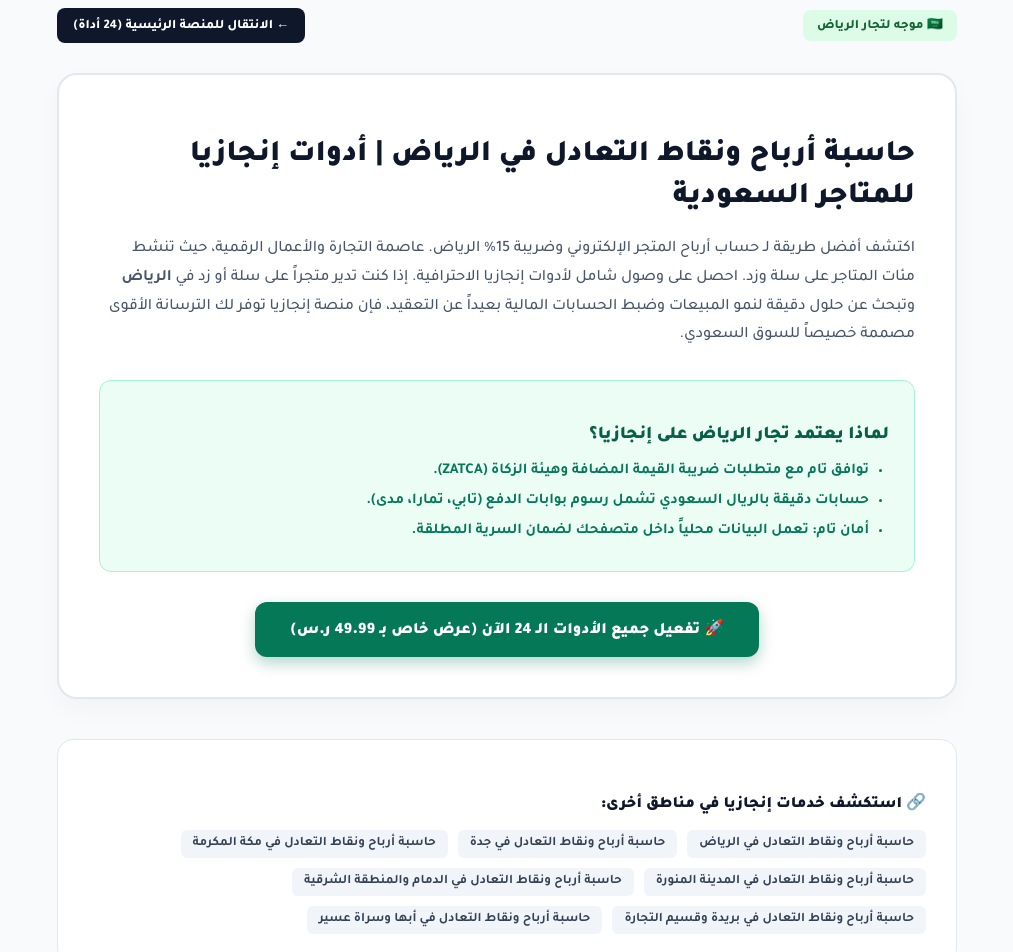
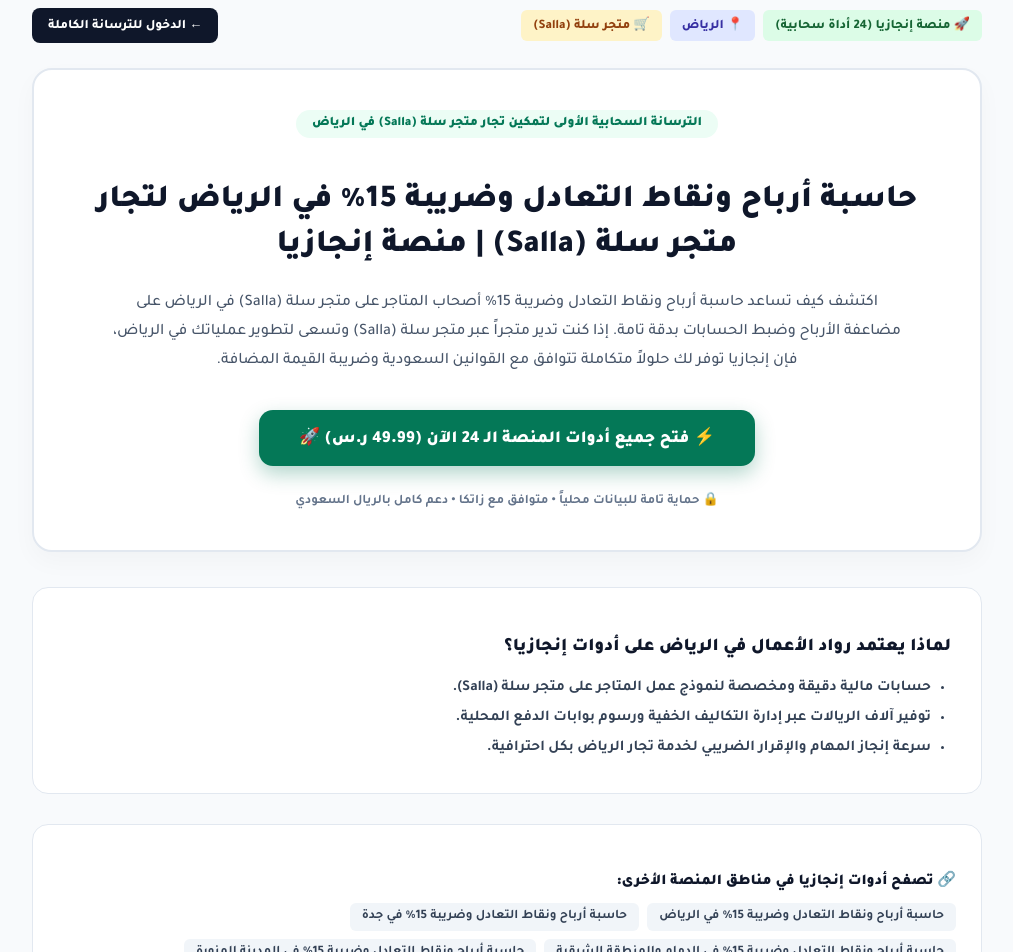
Before and after one commit to engaziasa-lang/engazia-app, a Next.js app: page /landing/1 in a window 1280 px wide. Shown: the part 40-992 px from the top of the page, without its empty margins (133-1146 px from the left). Built offline with nearby package versions, Linux system fonts and the light colour scheme.

Commit message:
Update page.tsx

```diff
--- a/app/landing/[slug]/page.tsx
+++ b/app/landing/[slug]/page.tsx
@@ -4,85 +4,112 @@ import React from 'react';
 import Link from 'next/link';
 import { useParams } from 'next/navigation';
 
-// قاعدة بيانات المتغيرات الذكية (تولد آلاف التداخلات الفريدة بدون تكرار)
-const cities = [
-  { name: 'الرياض', slug: 'riyadh', desc: 'عاصمة التجارة والأعمال الرقمية، حيث تنشط مئات المتاجر على سلة وزد.' },
-  { name: 'جدة', slug: 'jeddah', desc: 'بوابة التجارة واللوجستيات الكبرى، ومقر لكبرى مشاريع الدروبشيبينغ والاستيراد.' },
-  { name: 'مكة المكرمة', slug: 'makkah', desc: 'سوق واعد للمتاجر الموسمية وخدمات ضيوف الرحمن والتجارة الإلكترونية.' },
-  { name: 'المدينة المنورة', slug: 'madinah', desc: 'موطن رواد الأعمال الطموحين ومشاريع تمور راكان والخدمات الرقمية المتطورة.' },
-  { name: 'الدمام والمنطقة الشرقية', slug: 'dammam', desc: 'مركز الصناعات اللوجستية والتجارة الخليجية المجاورة.' },
-  { name: 'بريدة وقسيم التجارة', slug: 'qassim', desc: 'عاصمة التوزيع الزراعي والتجاري الرقمي وس سلاسل الإمداد.' },
-  { name: 'أبها وسراة عسير', slug: 'abha', desc: 'محبوبة السياحة والمتاجر المحلية المتنامية في قطاع التجزئة.' }
+// قاعدة بيانات أدوات منصة إنجازيا الـ 24 الرئيسية للاستهداف
+const platformTools = [
+  { id: 'profit-calculator', name: 'حاسبة أرباح ونقاط التعادل وضريبة 15%', category: 'الإدارة المالية' },
+  { id: 'whatsapp-crm', name: 'إدارة عملاء واتساب والسلال المتروكة', category: 'زيادة المبيعات' },
+  { id: 'vat-system', name: 'مجهز بيانات الإقرار الضريبي لزاتكا', category: 'الزكاة والضريبة' },
+  { id: 'fees-analyzer', name: 'حاسبة رسوم بوابات الدفع (تابي، تمارا، مدى)', category: 'التكاليف الخفية' },
+  { id: 'competitor-jasmal', name: 'جاسمال لاستخراج بيانات المنافسين وإكسل', category: 'ذكاء الأعمال' }
 ];
 
-const toolsList = [
-  { id: 'profit', name: 'حاسبة أرباح ونقاط التعادل', keyword: 'حساب أرباح المتجر الإلكتروني وضريبة 15%' },
-  { id: 'fees', name: 'حاسبة رسوم بوابات الدفع تابي وتمارا', keyword: 'حساب نسب بوابات الدفع وتقليل التكاليف' },
-  { id: 'whatsapp', name: 'إدارة عملاء واتساب السلال المتروكة', keyword: 'استعادة السلال المتروكة عبر واتساب تلقائياً' },
-  { id: 'vat', name: 'مجهز بيانات الإقرار الضريبي زاتكا', keyword: 'إعداد ملفات ضريبة القيمة المضافة لزاتكا بسهولة' },
-  { id: 'jasmal', name: 'جاسمال لاستخراج بيانات المنافسين', keyword: 'سحب أسعار ومنتجات المنافسين في السوق السعودي' }
+const citiesList = [
+  { id: 'riyadh', name: 'الرياض' },
+  { id: 'jeddah', name: 'جدة' },
+  { id: 'dammam', name: 'الدمام والمنطقة الشرقية' },
+  { id: 'madinah', name: 'المدينة المنورة' },
+  { id: 'makkah', name: 'مكة المكرمة' },
+  { id: 'hafar-albatin', name: 'حفر الباطن' },
+  { id: 'qassim', name: 'بريدة والقصيم' },
+  { id: 'abha', name: 'أبها وعسير' }
 ];
 
-export default function ProgrammaticLandingPage() {
+const ecommercePlatforms = [
+  { id: 'salla', name: 'متجر سلة (Salla)' },
+  { id: 'zid', name: 'متجر زد (Zid)' }
+];
+
+export default function EnjazyaHubProgrammaticLanding() {
   const params = useParams();
-  const slug = params?.slug as string || '';
+  const slug = (params?.slug as string) || '';
 
-  // تحليل الـ Slug لاستخراج المدينة والأداة بشكل ديناميكي فريد
-  const parts = slug.split('-');
-  const matchedCity = cities.find(c => slug.includes(c.slug)) || cities[0];
-  const matchedTool = toolsList.find(t => slug.includes(t.id)) || toolsList[0];
+  // مطابقة الـ Slug لاستخراج الأداة، المدينة، والمنصة التجارية بدقة فريدة
+  const currentTool = platformTools.find((t) => slug.includes(t.id)) || platformTools[0];
+  const currentCity = citiesList.find((c) => slug.includes(c.id)) || citiesList[0];
+  const currentEcom = ecommercePlatforms.find((e) => slug.includes(e.id)) || ecommercePlatforms[0];
 
-  const pageTitle = `${matchedTool.name} في ${matchedCity.name} | أدوات إنجازيا للمتاجر السعودية`;
-  const pageDescription = `اكتشف أفضل طريقة لـ ${matchedTool.keyword} ${matchedCity.name}. ${matchedCity.desc} احصل على وصول شامل لأدوات إنجازيا الاحترافية.`;
+  const pageTitle = `${currentTool.name} في ${currentCity.name} لتجار ${currentEcom.name} | منصة إنجازيا`;
+  const pageDescription = `اكتشف كيف تساعد ${currentTool.name} أصحاب المتاجر على ${currentEcom.name} في ${currentCity.name} على مضاعفة الأرباح وضبط الحسابات بدقة تامة.`;
 
   return (
     <div style={{ direction: 'rtl', fontFamily: 'Tajawal, sans-serif', backgroundColor: '#f8fafc', minHeight: '100vh', padding: '40px 20px' }}>
       <link href="https://fonts.googleapis.com/css2?family=Tajawal:wght@400;500;700;800;900&display=swap" rel="stylesheet" />
 
-      <div style={{ maxWidth: '900px', margin: '0 auto' }}>
+      <div style={{ maxWidth: '950px', margin: '0 auto' }}>
 
-        {/* شبار التنظيم العلوي */}
-        <div style={{ display: 'flex', justifyContent: 'space-between', alignItems: 'center', marginBottom: '30px' }}>
-          <span style={{ background: '#dcfce7', color: '#166534', padding: '6px 14px', borderRadius: '8px', fontWeight: 800, fontSize: '13px' }}>
-            🇸🇦 موجه لتجار {matchedCity.name}
-          </span>
+        {/* شريط التنظيم العلوي */}
+        <div style={{ display: 'flex', justifyContent: 'space-between', alignItems: 'center', marginBottom: '25px', flexWrap: 'wrap', gap: '10px' }}>
+          <div style={{ display: 'flex', gap: '8px', flexWrap: 'wrap' }}>
+            <span style={{ background: '#dcfce7', color: '#166534', padding: '6px 12px', borderRadius: '6px', fontWeight: 800, fontSize: '13px' }}>
+              🚀 منصة إنجازيا (24 أداة سحابية)
+            </span>
+            <span style={{ background: '#e0e7ff', color: '#3730a3', padding: '6px 12px', borderRadius: '6px', fontWeight: 800, fontSize: '13px' }}>
+              📍 {currentCity.name}
+            </span>
+            <span style={{ background: '#fef3c7', color: '#92400e', padding: '6px 12px', borderRadius: '6px', fontWeight: 800, fontSize: '13px' }}>
+              🛒 {currentEcom.name}
+            </span>
+          </div>
           <Link href="/hub/sa" style={{ background: '#0f172a', color: '#fff', padding: '8px 16px', borderRadius: '8px', textDecoration: 'none', fontWeight: 800, fontSize: '13px' }}>
-            ← الانتقال للمنصة الرئيسية (24 أداة)
+            ← الدخول للترسانة الكاملة
           </Link>
         </div>
 
-        {/* صندوق الهبوط الرئيسي */}
-        <div style={{ background: '#ffffff', borderRadius: '20px', border: '2px solid #e2e8f0', padding: '40px', boxShadow: '0 10px 25px rgba(0,0,0,0.03)', marginBottom: '40px' }}>
-          <h1 style={{ fontSize: '30px', fontWeight: 900, color: '#0f172a', marginBottom: '15px', lineHeight: '1.4' }}>
+        {/* صندوق الهبوط الرئيسي للمنصة */}
+        <div style={{ background: '#ffffff', borderRadius: '20px', border: '2px solid #e2e8f0', padding: '40px', boxShadow: '0 10px 25px rgba(0,0,0,0.03)', marginBottom: '35px', textAlign: 'center' }}>
+
+          <div style={{ display: 'inline-block', background: '#ecfdf5', color: '#047857', padding: '6px 16px', borderRadius: '20px', fontSize: '13px', fontWeight: 900, marginBottom: '20px' }}>
+            الترسانة السحابية الأولى لتمكين تجار {currentEcom.name} في {currentCity.name}
+          </div>
+
+          <h1 style={{ fontSize: '32px', fontWeight: 900, color: '#0f172a', marginBottom: '20px', lineHeight: '1.4' }}>
             {pageTitle}
           </h1>
-          <p style={{ color: '#475569', fontSize: '16px', lineHeight: '1.8', marginBottom: '30px', fontWeight: 500 }}>
-            {pageDescription} إذا كنت تدير متجراً على سلة أو زد في <b>{matchedCity.name}</b> وتبحث عن حلول دقيقة لنمو المبيعات وضبط الحسابات المالية بعيداً عن التعقيد، فإن منصة إنجازيا توفر لك الترسانة الأقوى مصممة خصيصاً للسوق السعودي.
+
+          <p style={{ color: '#475569', fontSize: '16px', lineHeight: '1.8', marginBottom: '35px', fontWeight: 500, maxWidth: '800px', margin: '0 auto 35px' }}>
+            {pageDescription} إذا كنت تدير متجراً عبر {currentEcom.name} وتسعى لتطوير عملياتك في {currentCity.name}، فإن إنجازيا توفر لك حلولاً متكاملة تتوافق مع القوانين السعودية وضريبة القيمة المضافة.
           </p>
 
-          <div style={{ background: '#ecfdf5', border: '1px solid #a7f3d0', padding: '25px', borderRadius: '12px', marginBottom: '30px' }}>
-            <h3 style={{ color: '#065f46', fontSize: '18px', fontWeight: 900, marginBottom: '10px' }}>لماذا يعتمد تجار {matchedCity.name} على إنجازيا؟</h3>
-            <ul style={{ margin: 0, paddingRight: '20px', color: '#047857', fontSize: '15px', fontWeight: 700, lineHeight: '2' }}>
-              <li>توافق تام مع متطلبات ضريبة القيمة المضافة وهيئة الزكاة (ZATCA).</li>
-              <li>حسابات دقيقة بالريال السعودي تشمل رسوم بوابات الدفع (تابي، تمارا، مدى).</li>
-              <li>أمان تام: تعمل البيانات محلياً داخل متصفحك لضمان السرية المطلقة.</li>
-            </ul>
+          <div style={{ marginBottom: '25px' }}>
+            <Link href="/hub/sa" style={{ display: 'inline-block', background: '#047857', color: '#fff', padding: '16px 40px', borderRadius: '14px', fontSize: '17px', fontWeight: 900, textDecoration: 'none', boxShadow: '0 8px 20px rgba(4,120,87,0.3)' }}>
+              ⚡ فتح جميع أدوات المنصة الـ 24 الآن (49.99 ر.س) 🚀
+            </Link>
           </div>
 
-          <div style={{ textAlign: 'center' }}>
-            <Link href="/hub/sa" style={{ display: 'inline-block', background: '#047857', color: '#fff', padding: '16px 35px', borderRadius: '12px', fontSize: '16px', fontWeight: 900, textDecoration: 'none', boxShadow: '0 6px 15px rgba(4,120,87,0.3)' }}>
-              🚀 تفعيل جميع الأدوات الـ 24 الآن (عرض خاص بـ 49.99 ر.س)
-            </Link>
+          <div style={{ color: '#64748b', fontSize: '13px', fontWeight: 700 }}>
+            🔒 حماية تامة للبيانات محلياً • متوافق مع زاتكا • دعم كامل بالريال السعودي
           </div>
         </div>
 
-        {/* شبكة الربط الداخلي الذكي (لإجبار عناكب جوجل على أرشفة كافة الصفحات) */}
-        <div style={{ background: '#ffffff', borderRadius: '16px', padding: '30px', border: '1px solid #e2e8f0' }}>
-          <h4 style={{ fontSize: '16px', fontWeight: 900, color: '#0f172a', marginBottom: '15px' }}>🔗 استكشف خدمات إنجازيا في مناطق أخرى:</h4>
-          <div style={{ display: 'flex', gap: '10px', flexWrap: 'wrap' }}>
-            {cities.map((c) => (
-              <Link key={c.slug} href={`/landing/${c.slug}-${matchedTool.id}`} style={{ background: '#f1f5f9', color: '#334155', padding: '6px 12px', borderRadius: '6px', fontSize: '13px', fontWeight: 700, textDecoration: 'none' }}>
-                {matchedTool.name} في {c.name}
+        {/* فوائد ومميزات أدوات إنجازيا */}
+        <div style={{ background: '#ffffff', borderRadius: '16px', padding: '30px', border: '1px solid #e2e8f0', marginBottom: '30px' }}>
+          <h3 style={{ fontSize: '18px', fontWeight: 900, color: '#0f172a', marginBottom: '15px' }}>
+            لماذا يعتمد رواد الأعمال في {currentCity.name} على أدوات إنجازيا؟
+          </h3>
+          <ul style={{ margin: 0, paddingRight: '20px', color: '#334155', fontSize: '15px', fontWeight: 700, lineHeight: '2' }}>
+            <li>حسابات مالية دقيقة ومخصصة لنموذج عمل المتاجر على {currentEcom.name}.</li>
+            <li>توفير آلاف الريالات عبر إدارة التكاليف الخفية ورسوم بوابات الدفع المحلية.</li>
+            <li>سرعة إنجاز المهام والإقرار الضريبي لخدمة تجار {currentCity.name} بكل احترافية.</li>
+          </ul>
+        </div>
+
+        {/* شبكة الربط الداخلي الذكي لأرشفة آلاف الصفحات */}
+        <div style={{ background: '#ffffff', borderRadius: '16px', padding: '25px', border: '1px solid #e2e8f0' }}>
+          <h4 style={{ fontSize: '15px', fontWeight: 900, color: '#0f172a', marginBottom: '12px' }}>🔗 تصفح أدوات إنجازيا في مناطق المنصة الأخرى:</h4>
+          <div style={{ display: 'flex', gap: '8px', flexWrap: 'wrap' }}>
+            {citiesList.slice(0, 6).map((c) => (
+              <Link key={c.id} href={`/landing/${currentTool.id}-${c.id}-${currentEcom.id}`} style={{ background: '#f1f5f9', color: '#334155', padding: '6px 12px', borderRadius: '6px', fontSize: '13px', fontWeight: 700, textDecoration: 'none' }}>
+                {currentTool.name} في {c.name}
               </Link>
             ))}
           </div>
```
